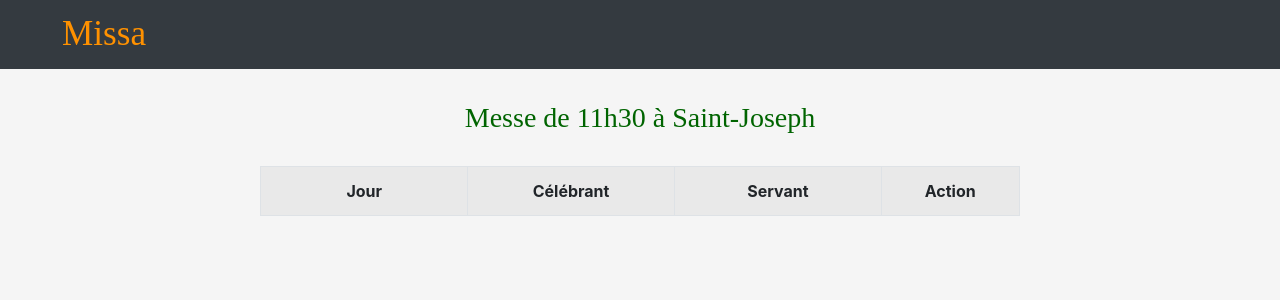
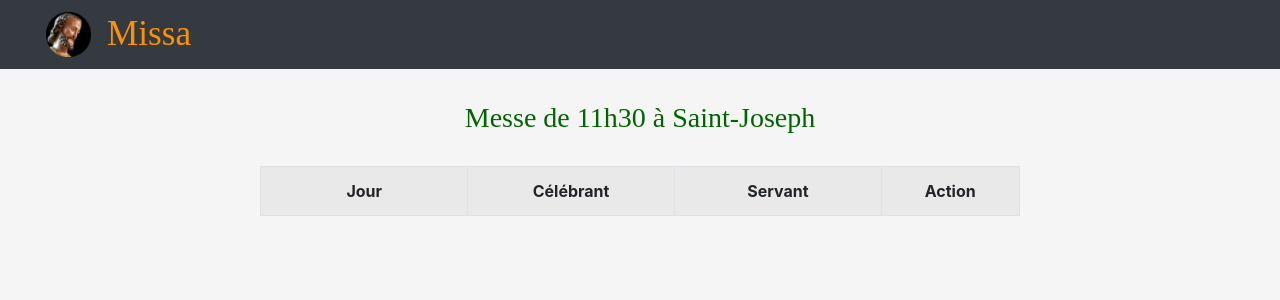
Before and after one commit to BrRoman/Missa, a Django app: template missa/apps/main/templates/main/home.html in a window 1280 px wide. Shown: the top 300 px of the page. Run offline with Django 3.2, Linux system fonts and the light colour scheme; the template is opened without the code that fills it, so the values that code supplies are empty; style sheets or scripts are compiled from the project's sources; some libraries are stand-ins or nearby versions; some web fonts are replaced.

Commit message:
Saint_joseph.png (icon and logo).

```diff
--- a/missa/templates/main.html
+++ b/missa/templates/main.html
@@ -21,8 +21,8 @@
         <nav class="navbar navbar-expand-sm navbar-dark bg-dark">
             <div class="container mw-100 mx-0">
                 <div id="logo" class="col-3 mr-auto d-flex align-items-center">
+                    <img src="{% static 'img/saint_joseph.png' %}" class="mr-3" style="width: 45px;">
                     <a href={% url 'main:home' %}>
-                        <span id="logo" class="fas fa-church mr-3"></span>
                         <span id="title" class="my-0">Missa</span>
                     </a>
                 </div>
```
Also changed, not shown: missa/static/img/saint_joseph.png (added).
